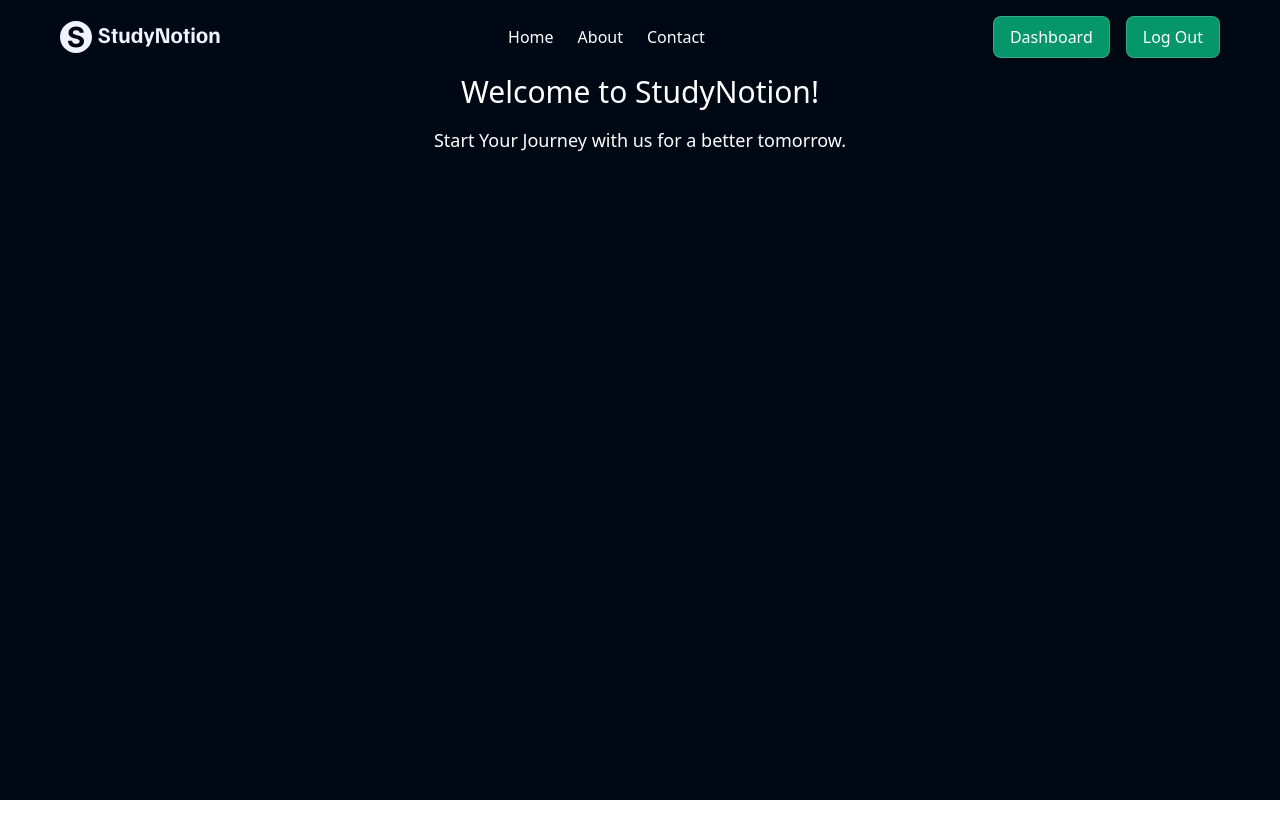
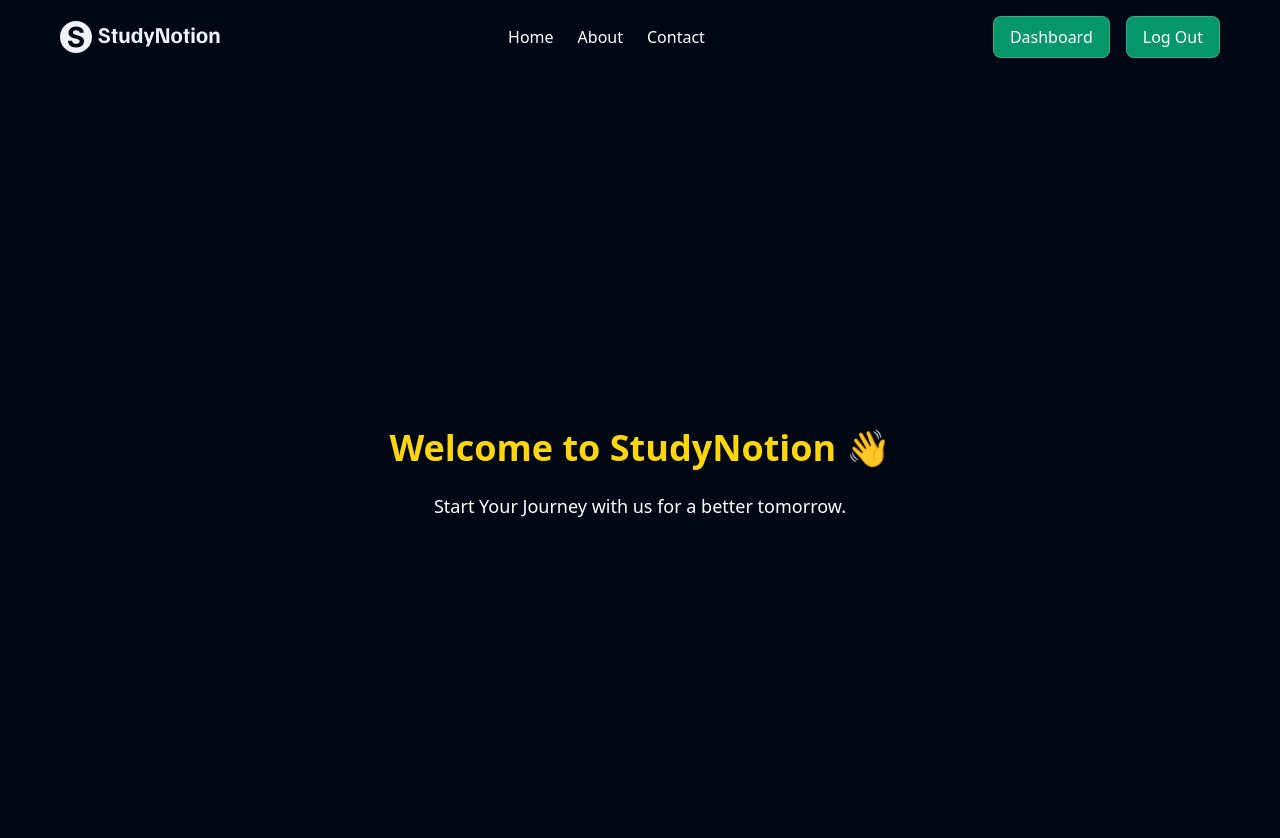
Before and after one commit to imsaurav12/StudyNotion-App, a React (Create React App) app: page /login in a window 1280 px wide. Both pictures are taken after typing "name@example.com", "Sample123" into the empty fields and a click on the button "Sign In". Shown: the top 838 px of the page. Before the commit the page ends 800 px from the top, so only its background shows below. Built offline with nearby package versions, Linux system fonts and the light colour scheme.

Commit message:
fixed dashboard

```diff
--- a/src/pages/Dashboard.js
+++ b/src/pages/Dashboard.js
@@ -2,14 +2,18 @@ import React from 'react';
 
 const Dashboard = () => {
   return (
-    <div className="text-white text-center flex flex-col justify-center items-center h-full">
-      <div className="text-3xl mb-4">
-        Welcome to StudyNotion!
-      </div>
+    <div>
+      <div className="min-h-screen bg-richblack-900 flex flex-col justify-center items-center px-4 text-white text-center relative">
+      <h1 className="text-4xl font-bold text-yellow-50 mb-6">
+        Welcome to StudyNotion 👋
+      </h1>
+
       <div className="text-lg">
         Start Your Journey with us for a better tomorrow.
       </div>
     </div>
+    </div>
+
   );
 };
 
```
Also changed, not shown: 11 other files (tests, documents, lock files or other folders).
